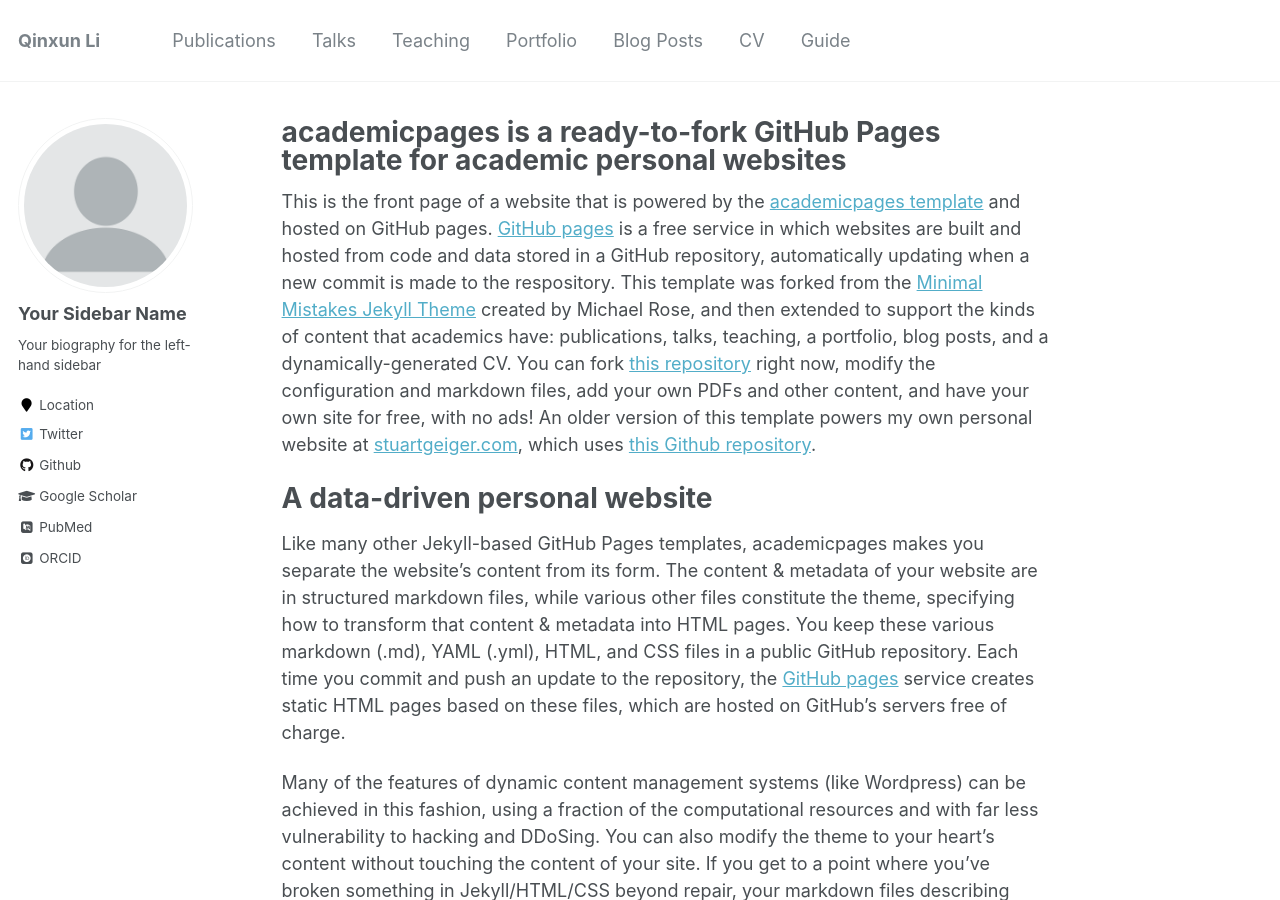
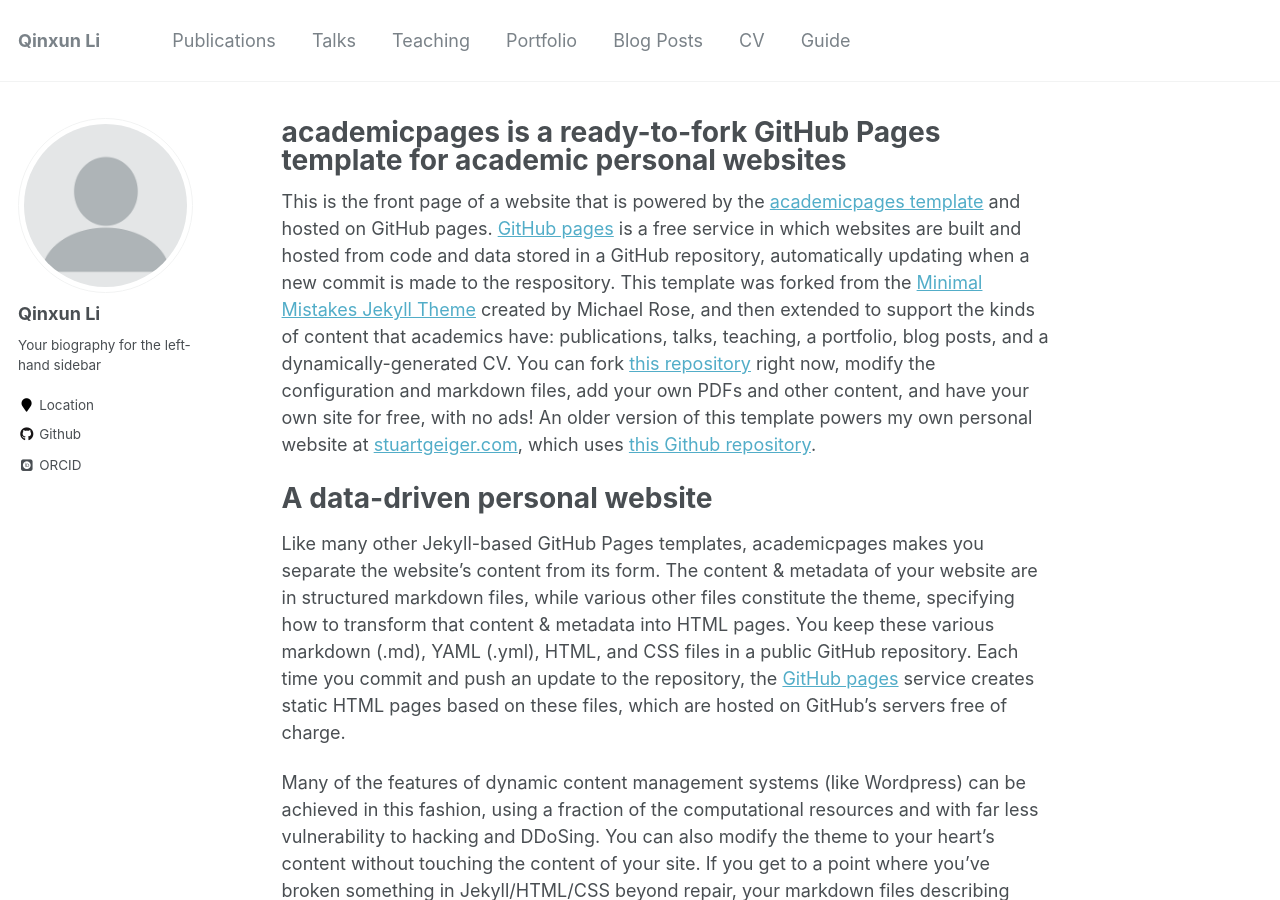
Before and after one commit to qxli2333/qxli2333.github.io, a Jekyll site: the page built from _pages/about.md, in a window 1280 px wide and 900 px high. Built offline with Jekyll 4.4.1, drawn with Linux system fonts in a browser that asks for light colours; some web fonts are replaced; some of the changed lines change nothing that is shown.

Commit message:
modified:   _config.yml

```diff
--- a/_config.yml
+++ b/_config.yml
@@ -56,13 +56,13 @@
 yandex_site_verification :
 
 # Social Sharing
-twitter:
-  username               : &twitter
-facebook:
-  username               :
-  app_id                 :
-  publisher              :
-og_image                 :  # Open Graph/Twitter default site image
+# twitter:
+#   username               : &twitter
+# facebook:
+#   username               :
+#   app_id                 :
+#   publisher              :
+# og_image                 :  # Open Graph/Twitter default site image
 # For specifying social profiles
 # - https://developers.google.com/structured-data/customize/social-profiles
 social:
@@ -80,13 +80,13 @@
 
 # Site Author
 author:
-  name             : "Your Sidebar Name"
+  name             : "Qinxun Li"
   avatar           : "profile.png"
   bio              : "Your biography for the left-hand sidebar"
   location         : "Location"
   employer         :
-  pubmed           : "https://www.ncbi.nlm.nih.gov/pubmed/?term=john+snow"
-  googlescholar    : "http://yourfullgooglescholarurl.com"
+  # pubmed           : "https://www.ncbi.nlm.nih.gov/pubmed/?term=john+snow"
+  googlescholar    : #"http://yourfullgooglescholarurl.com"
   email            :
   researchgate     :  # example: "https://www.researchgate.net/profile/yourprofile"
   uri              :
@@ -96,20 +96,20 @@
   flickr           :
   facebook         :
   foursquare       :
-  github           : "academicpages"
+  github           : "https://github.com/qxli2333"
   google_plus      :
   keybase          :
   instagram        :
   impactstory      : #"https://profiles.impactstory.org/u/xxxx-xxxx-xxxx-xxxx"
   lastfm           :
   linkedin         :
-  orcid            : "http://orcid.org/yourorcidurl"
+  orcid            : "https://orcid.org/0000-0003-3616-6486"
   pinterest        :
   soundcloud       :
   stackoverflow    : # http://stackoverflow.com/users/123456/username
   steam            :
   tumblr           :
-  twitter          : "replacethistwitterhandle"
+  twitter          :
   vine             :
   weibo            :
   xing             :
```
